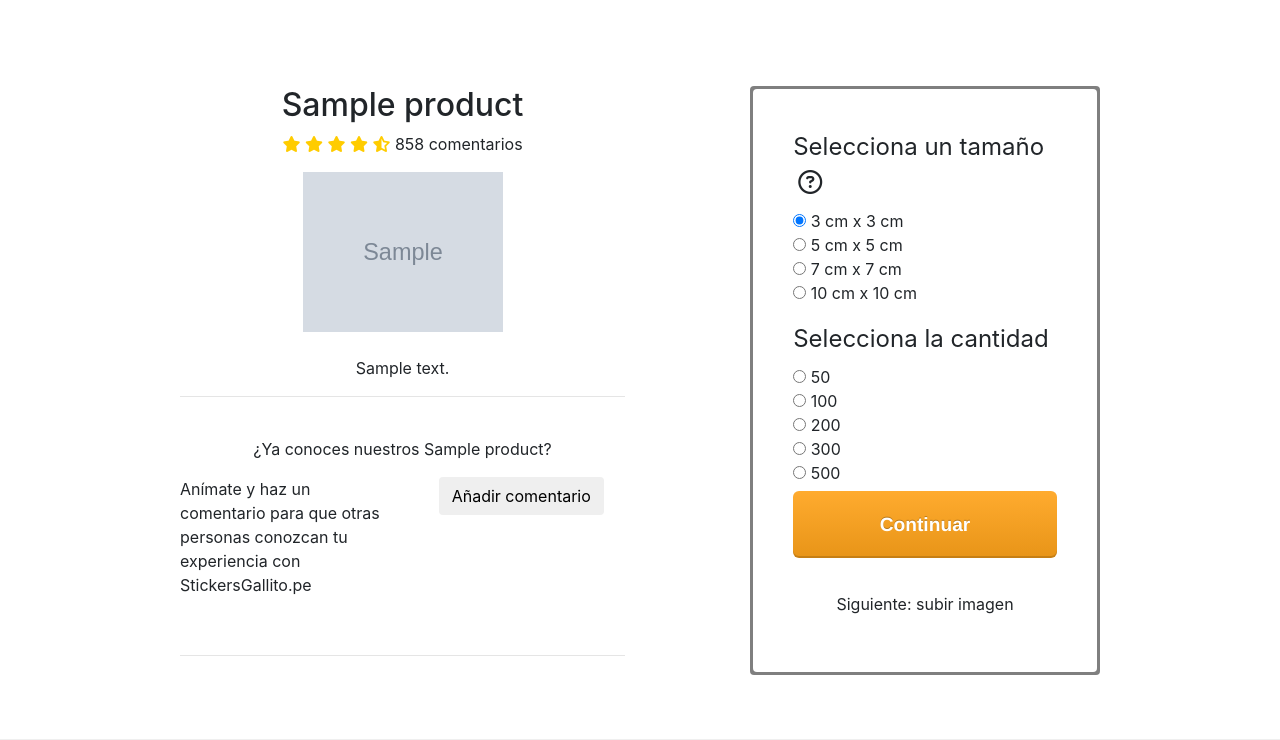
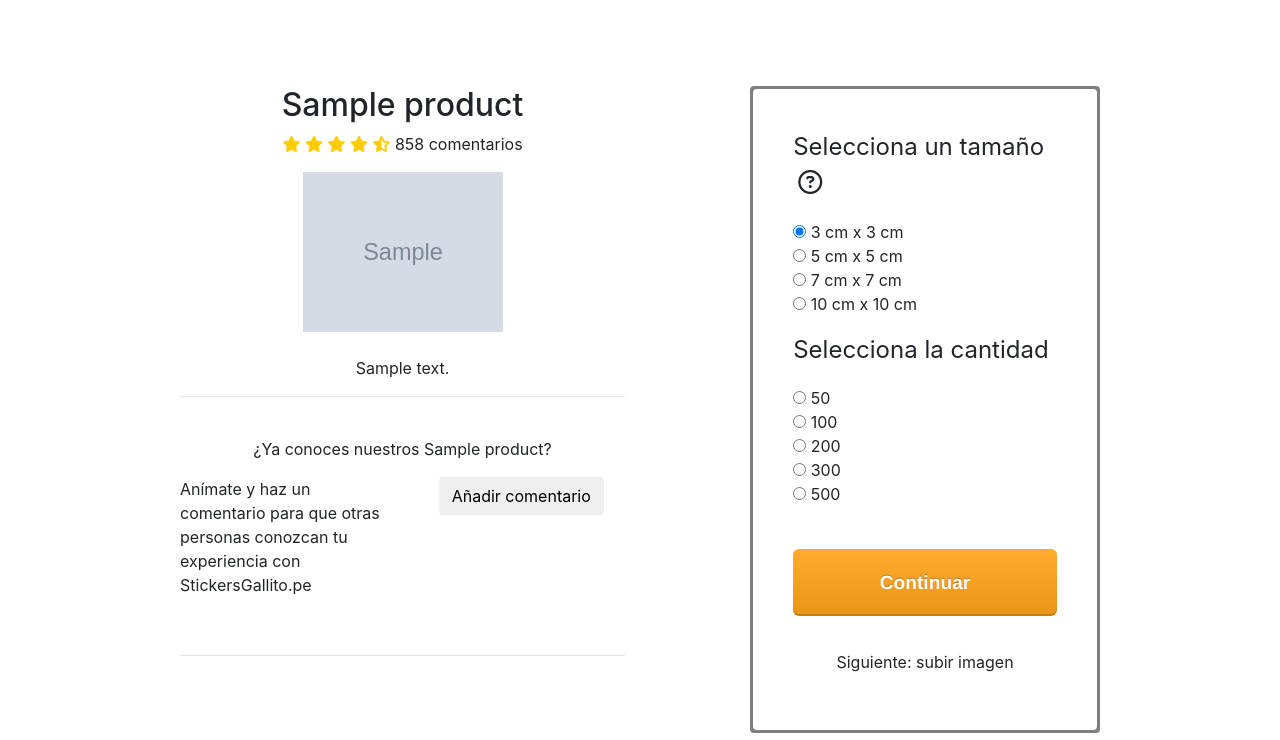
Before and after one commit to OmarGonD/stickers_gallito, a Django app: page /sample/sample/medida-y-cantidad in a window 1280 px wide. Shown: the part 42-782 px from the top of the page. Run offline with Django 3.2, Linux system fonts and the light colour scheme; tables that the repository leaves empty hold one stand-in row (values such as "Sample post"); grey boxes marked "Sample" are stand-in pictures; data that the repository does not hold is empty; some libraries are stand-ins or nearby versions.

Commit message:
added padding top to medidas y cantidades choices

```diff
--- a/shop/templates/shop/medidas-cantidades.html
+++ b/shop/templates/shop/medidas-cantidades.html
@@ -222,7 +222,7 @@
                             <form method="post">
                                 {% csrf_token %}
 
-                                <div class="">
+                                <div class="margin-bottom20">
 
                                     <div id="size">
 
@@ -233,7 +233,7 @@
                                         </legend>
 
 
-                                        <ul class="form-items">
+                                        <ul class="form-items padding-top4">
                                             <li>
                                                 <span>
                                                     {{ form.size.1.tag }}
@@ -267,7 +267,7 @@
 
                                         <legend class="text-size16 bold-font"> {{ form.quantity.label }}</legend>
 
-                                        <ul class="form-items">
+                                        <ul class="form-items padding-top4">
                                             <li>
                                             <span class="quantity">
                                                 {{ form.quantity.2.tag }}
@@ -609,7 +609,7 @@
                                         </legend>
 
 
-                                        <ul class="form-items">
+                                        <ul class="form-items padding-top4">
                                             <li>
                                                 <span>
                                                     {{ form.size.1.tag }}
--- a/static/css/custom.css
+++ b/static/css/custom.css
@@ -268,6 +268,15 @@ ul > li {
 
 .padding-top3 {
     padding-top: 3%;
+}
+
+
+.padding-bottom4 {
+    padding-bottom: 4%;
+}
+
+.padding-top4 {
+    padding-top: 4%;
 }
 
 
```
